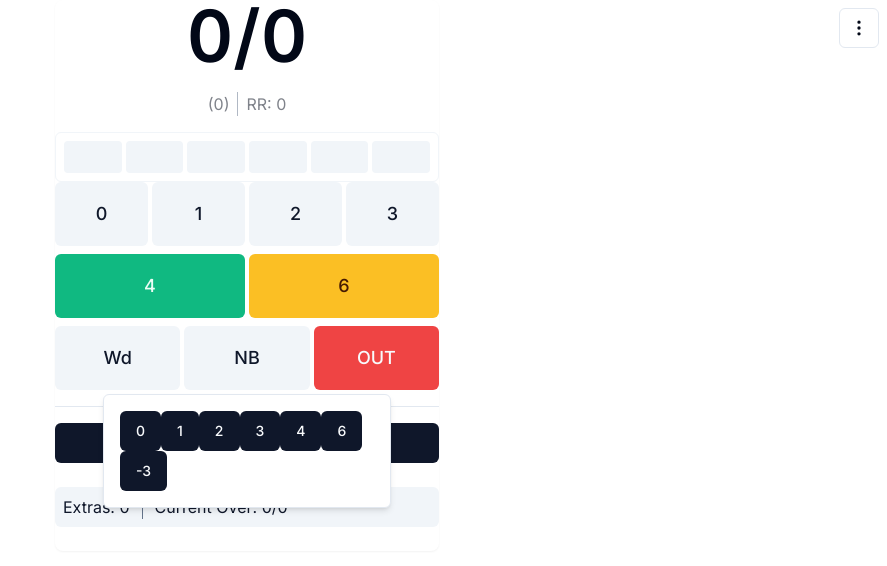
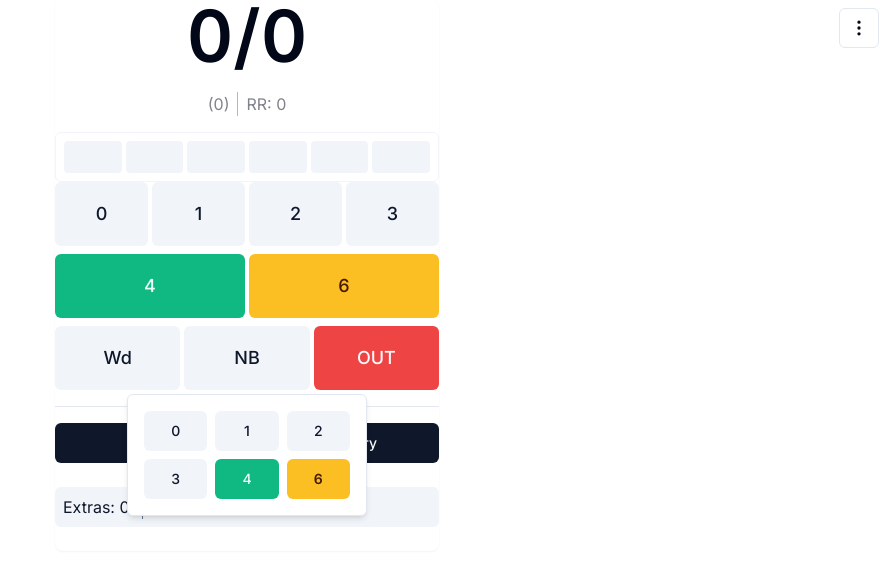
Before and after one commit to soham2k06/ballbyball, a Next.js app: page / in a window 1280 px wide. Both pictures are taken after a click on the button "NB". Shown: the top 566 px of the page, without its empty margins (393-1280 px from the left). Built offline with nearby package versions, Linux system fonts and the light colour scheme.

Commit message:
styled popover

```diff
--- a/components/scorer/ScoreButtons.tsx
+++ b/components/scorer/ScoreButtons.tsx
@@ -1,6 +1,6 @@
 import { Button } from "../ui/button";
 import { CardContent } from "../ui/card";
-import { MouseEventHandler } from "react";
+import { MouseEventHandler, useState } from "react";
 import { Popover, PopoverContent, PopoverTrigger } from "../ui/popover";
 
 function ScoreButtons({
@@ -10,6 +10,7 @@ function ScoreButtons({
   handleScore: MouseEventHandler<HTMLButtonElement>;
   ballEvents: Record<string, string>;
 }) {
+  const [isPopoverOpen, setIsPopoverOpen] = useState(false);
   return (
     <CardContent className="space-y-2 p-0">
       <div className="flex gap-1 justify-center w-full">
@@ -52,7 +53,11 @@ function ScoreButtons({
         >
           Wd
         </Button>
-        <Popover>
+        <Popover
+          open={isPopoverOpen}
+          modal
+          onOpenChange={() => setIsPopoverOpen((prev) => !prev)}
+        >
           <PopoverTrigger asChild>
             <Button
               variant="secondary"
@@ -62,14 +67,31 @@ function ScoreButtons({
               NB
             </Button>
           </PopoverTrigger>
-          <PopoverContent>
-            {Object.keys(ballEvents)
-              .filter((ball) => ball !== "-1" && ball !== "-2")
-              .map((event) => (
-                <Button value={`-3${event}`} onClick={handleScore}>
-                  {event}
-                </Button>
-              ))}
+          <PopoverContent className="w-60">
+            <div className="w-full grid grid-cols-3 gap-2">
+              {Object.keys(ballEvents)
+                .filter(
+                  (ball) => ball !== "-1" && ball !== "-2" && ball !== "-3"
+                )
+                .map((event) => (
+                  <Button
+                    className={
+                      event === "6"
+                        ? "bg-amber-400 font-semibold text-amber-950 dark:bg-amber-600 dark:text-amber-50"
+                        : event === "4"
+                        ? "bg-emerald-500 text-emerald-50 dark:bg-emerald-600"
+                        : "bg-secondary text-secondary-foreground"
+                    }
+                    value={`-3${event}`}
+                    onClick={(e) => {
+                      handleScore(e);
+                      setIsPopoverOpen(false);
+                    }}
+                  >
+                    {event}
+                  </Button>
+                ))}
+            </div>
           </PopoverContent>
         </Popover>
 
```
